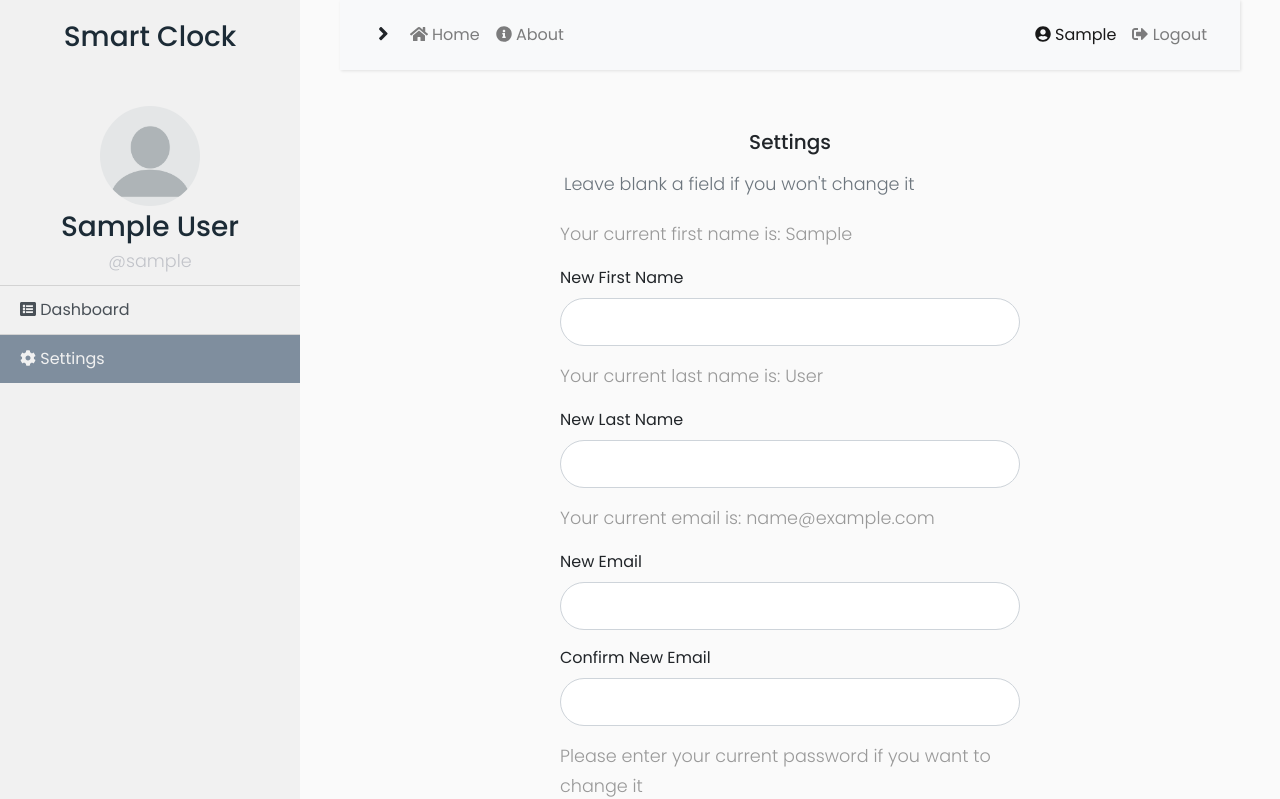
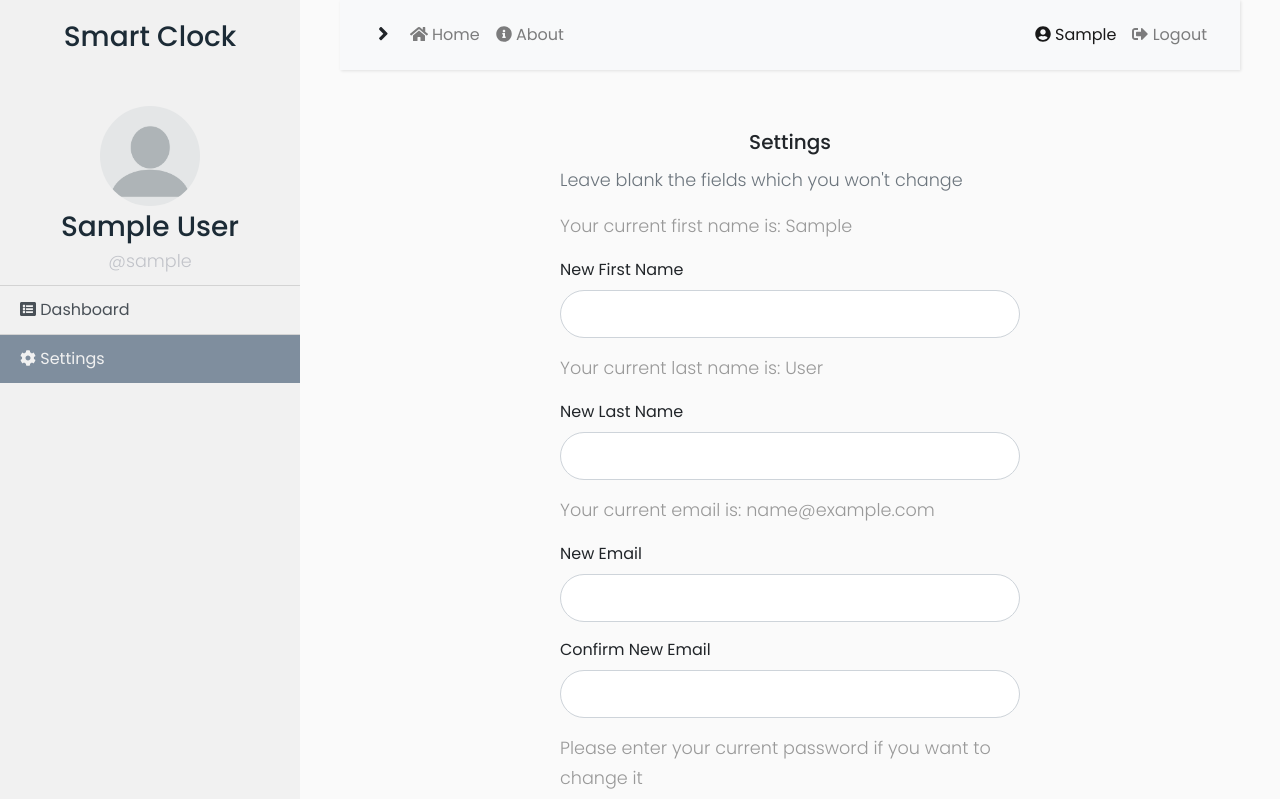
Before and after one commit to o0BB0o/csc210-smartclock, a Flask app: page /settings in a window 1280 px wide. Shown: the top 799 px of the page. Run offline with Flask 2, Linux system fonts and the light colour scheme; the visitor is signed in with stand-in values (Sample User, id 1); data comes from the database, SQL or seed files in the repository; some libraries are stand-ins or nearby versions.

Commit message:
text change in settings.html

```diff
--- a/smartclock/templates/auth/settings.html
+++ b/smartclock/templates/auth/settings.html
@@ -8,7 +8,7 @@
       <div class="row">
                <div class="card-body">
                   <h5 class="card-title text-center">Settings</h5>
-                  <p class="p-1 text-muted">Leave blank a field if you won't change it</p>
+                  <p class="text-muted">Leave blank the fields which you won't change</p>
                   <form class="form-signin" method="post">
                      {{ form.hidden_tag() }}
                   <div class="form-label-group">
```
